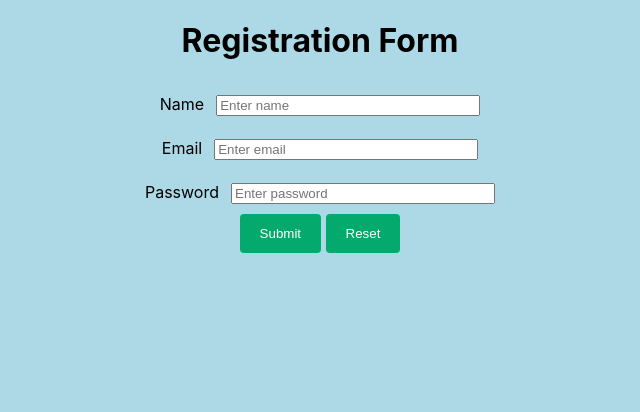
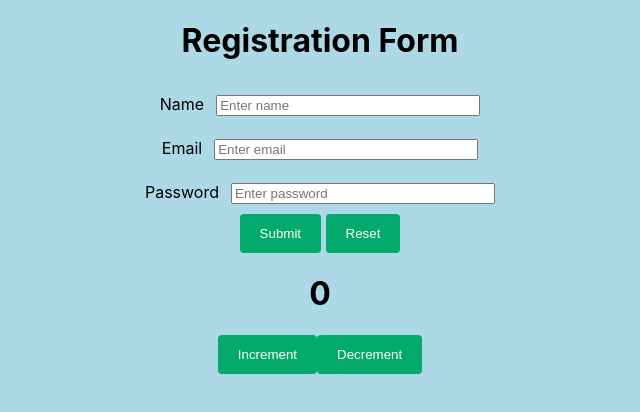
Before and after one commit to mhamza219/react_assignment, a React (Create React App) app: page / in a window 1280 px wide. Shown: the top 412 px of the page, without its empty margins (320-960 px from the left). Built offline with nearby package versions, Linux system fonts and the light colour scheme.

Commit message:
integrate count component

```diff
--- a/package.json
+++ b/package.json
@@ -8,6 +8,7 @@
     "@testing-library/user-event": "^13.5.0",
     "react": "^18.2.0",
     "react-dom": "^18.2.0",
+    "react-router-dom": "^6.11.1",
     "react-scripts": "5.0.1",
     "web-vitals": "^2.1.4"
   },
--- a/src/App.js
+++ b/src/App.js
@@ -1,11 +1,13 @@
 
 import './App.css';
 import Form from './components/Form'
+import Count from './components/Count'
 
 function App() {
   return (
     <div className="App">
     <Form/>
+    <Count/>
 
     </div>
   );
--- /dev/null
+++ b/src/components/Count.js
@@ -0,0 +1,32 @@
+import React, {useState} from 'react';
+
+const Count = () => {
+	const [num, setNum] = useState(0);
+
+
+	// increment
+	const incNum = () => {
+		setNum(num+1);
+	}
+
+	// Decrement
+	const dncNum = () => {
+		setNum(num-1);
+	}
+	return(
+		<>
+			<div className="main_div">
+				<div className="centre_div">
+					<h1> {num} </h1>
+					<div className="btn_div">
+						<button onClick={incNum}> Increment </button>
+						<button onClick={dncNum}> Decrement </button>
+					</div>
+				</div>
+			</div>
+		</>
+
+		)
+}
+
+export default Count;
```
Also changed, not shown: 1 other file (tests, documents, lock files or other folders).
